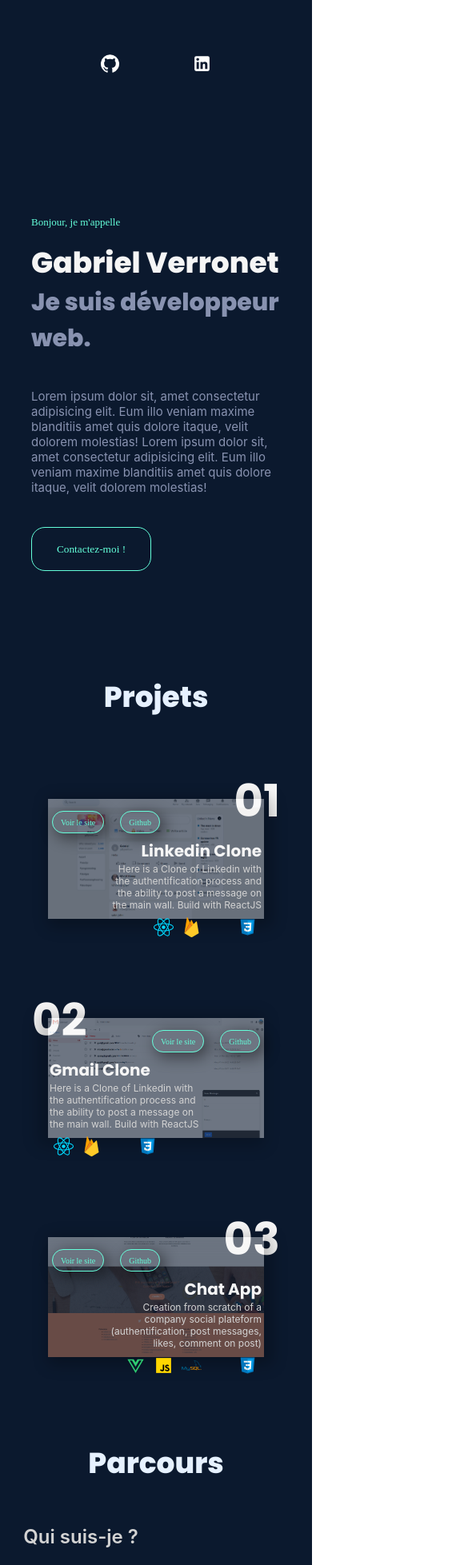
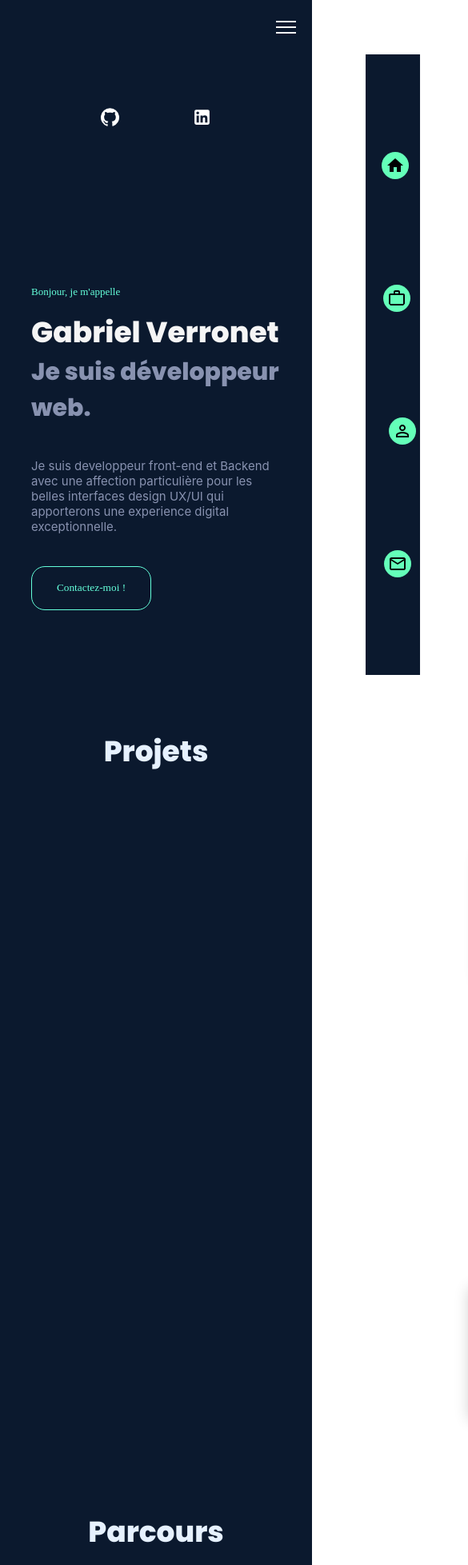
Before and after one commit to gabrielver/Portfolio, a React (Create React App) app in the folder portfolio/: page / in a window 390 px wide. Shown: the top 1957 px of the page at 80% size, 585 px wide, since content can reach past the window. Built offline with nearby package versions, Linux system fonts and the light colour scheme; some icons are missing; a web font is replaced by a local one.

Commit message:
animation

```diff
--- a/portfolio/src/About/About.css
+++ b/portfolio/src/About/About.css
@@ -15,7 +15,7 @@
   display: flex;
   flex-direction: column;
   align-items: flex-start;
-  margin: 50px 15%;
+  margin: 50px 20%;
 }
 .about__info > h2 {
   font-size: 36px;
@@ -38,6 +38,12 @@
   margin-top: 20px;
   cursor: pointer;
   margin-bottom: 40px;
+}
+.cv > .MuiSvgIcon-root {
+  margin-top: 0;
+  color: #64ffda;
+  width: 30px;
+  height: 30px;
 }
 .about__techno {
   border-top: 1px solid #64ffda;
--- a/portfolio/src/Header/Header.css
+++ b/portfolio/src/Header/Header.css
@@ -1,4 +1,12 @@
 .header {
+  display: flex;
+  justify-content: space-around;
+  align-items: center;
+  min-height: 8vh;
+  background-color: #0b192e;
+}
+
+.header__nav {
   position: fixed;
   top: 0;
   right: 0;
@@ -8,43 +16,82 @@
   height: 50px;
   border-bottom: 1px solid #64ffda;
 }
-.header__home > a,
-.header__user > a,
-.header__work > a,
-.header__contact > a {
+.navbar {
+  position: fixed;
+  right: 0px;
+  height: 92vh;
+  width: 8vh;
+  top: 8vh;
+  background-color: #0b192e;
+  flex-direction: column;
+  justify-content: space-evenly;
+  align-items: flex-end;
+  border: none;
+  transform: translateX(200%);
+  transition: transform 0.5s ease-in;
+}
+.header__div > a {
   text-decoration: none;
 }
 
+.active {
+  transform: translateX(0%);
+}
+.burger {
+  display: none;
+}
+.nav {
+  position: fixed;
+  right: 15px;
+  display: block;
+  cursor: pointer;
+}
+.burger > div {
+  width: 25px;
+  height: 2px;
+  background-color: whitesmoke;
+  margin: 5px;
+  transition: 0.3s ease;
+}
+.active {
+  transform: translateX(0%);
+}
+.change > .line1 {
+  transform: rotate(-45deg) translate(-5px, 5px);
+}
+.change > .line2 {
+  opacity: 0;
+}
+.change > .line3 {
+  transform: rotate(45deg) translate(-5px, -5px);
+}
 @media screen and (max-width: 820px) {
   .header {
+    justify-content: flex-end;
+    margin-right: 5%;
+  }
+  .header__nav {
     position: fixed;
+    right: 0;
+    height: 92vh;
+    width: 8vh;
+    top: 8vh;
+    background-color: #0b192e;
     flex-direction: column;
-    justify-content: space-around;
-    top: 0;
-    transform: translatey(50%);
-    right: 6%;
-    height: 400px;
+    justify-content: space-evenly;
+    align-items: flex-end;
     border: none;
+    transform: translateX(200%);
+    transition: transform 0.5s ease-in;
+  }
+  .active {
+    transform: translateX(0%);
+  }
+
+  .burger {
+    position: fixed;
+    right: 15px;
+    display: block;
+    cursor: pointer;
   }
 }
-@media screen and (max-width: 414px) {
-  .header {
-    display: none;
-  }
-}
-/*
-.header__user {
-  position: fixed;
-  top: 0px;
-  right: 260px;
-}
-.header__work {
-  position: fixed;
-  top: 0px;
-  right: 140px;
-}
-.header__contact {
-  position: fixed;
-  top: 0px;
-  right: 20px;
-} */
--- a/portfolio/src/Header/Header.js
+++ b/portfolio/src/Header/Header.js
@@ -1,4 +1,4 @@
-import React from "react";
+import React, { useState } from "react";
 import "./Header.css";
 import HomeIcon from "@mui/icons-material/Home";
 import PersonOutlineIcon from "@mui/icons-material/PersonOutline";
@@ -7,27 +7,58 @@
 import HeaderOption from "./HeaderOption";
 
 function Header() {
+  const [status, setStatus] = useState("false");
+  const [navbar, setNavbar] = useState("false");
+  const classToggle = () => {
+    setStatus(!status);
+  };
+  const burgerToggle = () => {
+    setStatus(!status);
+  };
+  const changeNavBar = () => {
+    if (window.scrollY >= 300) {
+      setNavbar(true);
+    } else {
+      setNavbar(false);
+    }
+  };
+
+  window.addEventListener("scroll", changeNavBar);
   return (
     <div className="header">
-      <div className="header__home">
+      <div
+        className={`header__nav ${navbar ? "navbar" : ""} ${
+          status ? "" : "active"
+        }`}
+      >
+        <div className="header__div">
           <a href="#info">
             <HeaderOption Icon={HomeIcon} title="Home" selected={true} />
           </a>
         </div>
-      <div className="header__work">
+        <div className="header__div">
           <a href="#work">
             <HeaderOption Icon={WorkOutlineIcon} title="Projets" />
           </a>
         </div>
-      <div className="header__user">
+        <div className="header__div">
           <a href="#about">
             <HeaderOption Icon={PersonOutlineIcon} title="Parcours" />
           </a>
         </div>
-      <div className="header__contact">
+        <div className="header__div">
           <a href="#contact">
             <HeaderOption Icon={MailOutlineIcon} title="Contact" />
           </a>
+        </div>
+      </div>
+      <div
+        className={`burger  ${navbar ? "nav" : ""} ${status ? "" : "change"}`}
+        onClick={(classToggle, burgerToggle)}
+      >
+        <div className="line1"></div>
+        <div className="line2"></div>
+        <div className="line3"></div>
       </div>
     </div>
   );
--- a/portfolio/src/Header/HeaderOption.css
+++ b/portfolio/src/Header/HeaderOption.css
@@ -11,17 +11,48 @@
 .headerOption > h3 {
   padding-left: 5px;
   font-size: 15px;
-  display: none;
+  opacity: 0;
+}
+.headerOption > .MuiSvgIcon-root {
+  background-color: #64ffb9;
+  border-radius: 25px;
+  padding: 5px;
+  color: black;
 }
 .headerOption:hover {
   background-color: #64ffb9;
   border-radius: 25px;
   padding: 0;
-  margin-top: 5px;
 
   color: black;
 }
 .headerOption:hover > h3 {
-  display: block;
+  opacity: 1;
   padding: 5px 0px;
 }
+@media screen and (max-width: 820px) {
+  .headerOption > .MuiSvgIcon-root {
+    background-color: #64ffb9;
+    border-radius: 25px;
+    padding: 5px;
+    color: black;
+  }
+
+  .headerOption > h3 {
+    padding-left: 5px;
+    font-size: 15px;
+    opacity: 0;
+    transition: transform 0.5s ease-in;
+  }
+  .headerOption:hover {
+    background-color: #64ffb9;
+    border-radius: 25px;
+    width: 100px;
+    color: black;
+  }
+
+  .headerOption > h3:hover {
+    font-size: 15px;
+    opacity: 1;
+  }
+}
--- a/portfolio/src/Info/Info.js
+++ b/portfolio/src/Info/Info.js
@@ -35,11 +35,9 @@
         </div>
         <div className="info__about">
           <p>
-            Lorem ipsum dolor sit, amet consectetur adipisicing elit. Eum illo
-            veniam maxime blanditiis amet quis dolore itaque, velit dolorem
-            molestias! Lorem ipsum dolor sit, amet consectetur adipisicing elit.
-            Eum illo veniam maxime blanditiis amet quis dolore itaque, velit
-            dolorem molestias!
+            Je suis developpeur front-end et Backend avec une affection
+            particulière pour les belles interfaces design UX/UI qui apporterons
+            une experience digital exceptionnelle.
           </p>
         </div>
 
--- a/portfolio/src/Work/Work.css
+++ b/portfolio/src/Work/Work.css
@@ -4,6 +4,7 @@
   justify-content: center;
   align-items: center;
   margin: 0 10%;
+  position: relative;
 }
 .work > h1 {
   font-size: 64px;
@@ -16,11 +17,31 @@
   position: relative;
   margin-bottom: 100px;
   margin-left: 20%;
+  transform: translateX(200%);
+  transition: transform 0.7s ease-in-out;
+}
+.showCard {
+  transform: translateX(0%);
 }
 .work__card2 {
   position: relative;
   margin-bottom: 100px;
   margin-right: 20%;
+  transform: translateX(-200%);
+  transition: transform 1.4s ease-in-out;
+}
+.showCard2 {
+  transform: translateX(0%);
+}
+.work__card3 {
+  position: relative;
+  margin-bottom: 100px;
+  margin-left: 20%;
+  transform: translateX(200%);
+  transition: transform 2.1s ease-in-out;
+}
+.showCard {
+  transform: translateX(0%);
 }
 .work__card1 > img {
   height: 300px;
@@ -29,6 +50,12 @@
   box-shadow: 5px 5px 18px 5px rgba(0, 0, 0, 0.65);
 }
 .work__card2 > img {
+  height: 300px;
+  width: 650px;
+  opacity: 40%;
+  box-shadow: -6px 3px 18px 7px rgba(0, 0, 0, 0.5);
+}
+.work__card3 > img {
   height: 300px;
   width: 650px;
   opacity: 40%;
@@ -127,6 +154,10 @@
     width: 450px;
     height: 200px;
   }
+  .work__card3 > img {
+    width: 450px;
+    height: 200px;
+  }
   .work__info1 > h1 {
     font-size: 32px;
   }
@@ -151,6 +182,10 @@
     padding-bottom: 20px;
     margin-right: 0;
   }
+  .work__card3 {
+    padding-bottom: 20px;
+    margin-left: 0;
+  }
   .work__number1 {
     font-size: 56px;
     top: -40px;
@@ -169,6 +204,10 @@
     height: 150px;
   }
   .work__card2 > img {
+    width: 270px;
+    height: 150px;
+  }
+  .work__card3 > img {
     width: 270px;
     height: 150px;
   }
--- a/portfolio/src/Work/Work.js
+++ b/portfolio/src/Work/Work.js
@@ -1,4 +1,4 @@
-import React from "react";
+import React, { useState } from "react";
 import "./Work.css";
 import linkedin from "../images/linkedin.png";
 import gmail from "../images/gmail.png";
@@ -12,10 +12,20 @@
 import { ReactComponent as MySQL } from "../images/mysql-official.svg";
 
 function Work() {
+  const [showCard, setshowCard] = useState("false");
+  const changeCard = () => {
+    if (window.scrollY >= 650) {
+      setshowCard(true);
+    } else {
+      setshowCard(false);
+    }
+  };
+
+  window.addEventListener("scroll", changeCard);
   return (
     <div className="work" id="work">
       <h1>Projets</h1>
-      <div className="work__card1">
+      <div className={`work__card1 ${showCard ? "showCard" : ""} `}>
         <div className="work__number1">01</div>
         <img src={linkedin} alt=" linkedin" />
         <div className="work__button1">
@@ -41,8 +51,9 @@
         <div className="work__info1">
           <h1>Linkedin Clone</h1>
           <p>
-            Here is a Clone of Linkedin with the authentification process and
-            the ability to post a message on the main wall. Build with ReactJS
+            Création d'un clone partiel du site Linkedin. Authentification,
+            création de "post" et affichage instantané du "post" dans le fils
+            d'actualité. Projet réalisé avec ReactJS
           </p>
           <div className="work__icon1">
             <ReactJS className="icon" />
@@ -52,7 +63,7 @@
           </div>
         </div>
       </div>
-      <div className="work__card2">
+      <div className={`work__card2 ${showCard ? "showCard2" : ""} `}>
         <div className="work__number2">02</div>
         <img src={gmail} alt=" gmail" />
         <div className="work__button2">
@@ -74,8 +85,9 @@
         <div className="work__info2">
           <h1>Gmail Clone</h1>
           <p>
-            Here is a Clone of Linkedin with the authentification process and
-            the ability to post a message on the main wall. Build with ReactJS
+            Création de l'interface utilisateur de Gmail. Authentification par
+            compte gmail, création et envoi d'un formulaire "mail", réception
+            des"mails" et affichage de ce dernier . Réalisé avec ReactJS
           </p>
           <div className="work__icon2">
             <ReactJS className="icon" />
@@ -85,7 +97,7 @@
           </div>
         </div>
       </div>
-      <div className="work__card1">
+      <div className={`work__card3 ${showCard ? "showCard" : ""} `}>
         <div className="work__number1">03</div>
         <img src={p4} alt=" p4" />
         <div className="work__button1">
@@ -103,8 +115,9 @@
         <div className="work__info1">
           <h1>Chat App</h1>
           <p>
-            Creation from scratch of a company social plateform
-            (authentification, post messages, likes, comment on post)
+            Réseau social d'entreprise avec authentification, messagerie type
+            "mur facebook". Possibilité de poster une image, liker et commenter
+            les posts ainsi que liker les commentaires. Crée avec VueJS
           </p>
           <div className="work__icon1">
             <Vuejs className="icon" />
--- a/portfolio/src/index.css
+++ b/portfolio/src/index.css
@@ -5,7 +5,7 @@
 }
 body {
   margin: 0;
-
+  overflow-x: hidden;
   font-family: -apple-system, BlinkMacSystemFont, "Segoe UI", "Roboto", "Oxygen",
     "Ubuntu", "Cantarell", "Fira Sans", "Droid Sans", "Helvetica Neue",
     sans-serif;
```
Also changed, not shown: portfolio/src/About/About.js (+10 -9 lines), 1 other file (tests, documents, lock files or other folders). Lines whose indentation alone changed are shown as unchanged.
